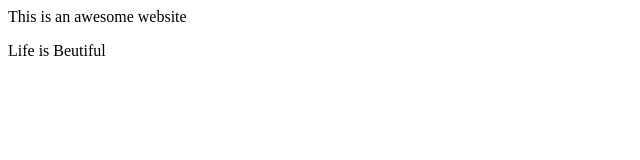
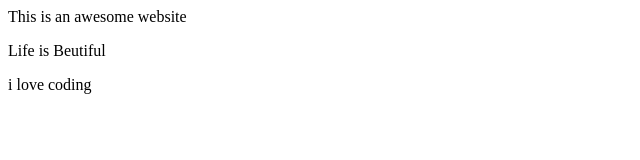
Before and after one commit to Jithendra20017772/myproject, a plain HTML site: page index.html in a window 1280 px wide. Shown: the whole page, without its empty margins (0-640 px from the left). Drawn offline with Linux system fonts and the light colour scheme.

Commit message:
Update index.html

```diff
--- a/index.html
+++ b/index.html
@@ -8,4 +8,6 @@ This is an awesome website
 <p>
 Life is Beutiful
 </p>
+  <p>i love coding
+  </p>
 </html>
```
